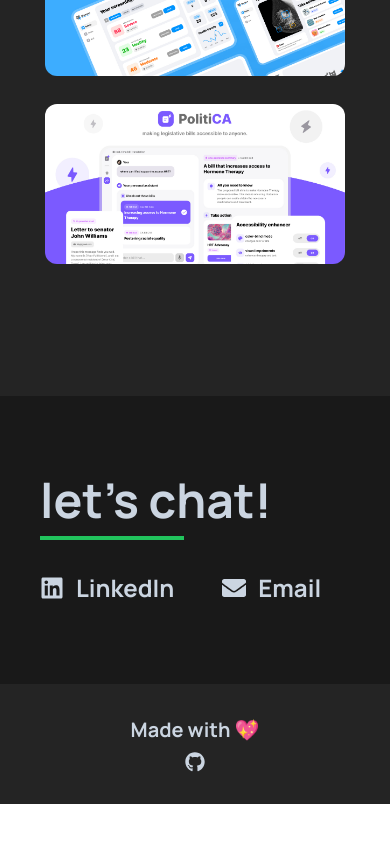
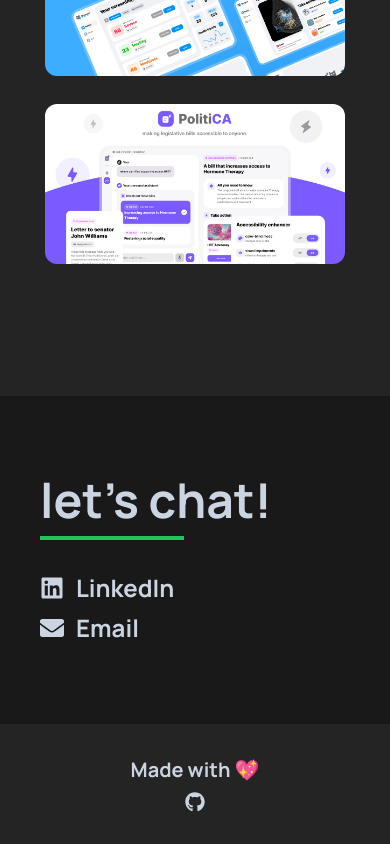
Before and after one commit to KevinWu098/website, a Next.js app: page / in a window 390 px wide. Shown: the part 1904-2748 px from the top of the page. Before the commit the page ends 2708 px from the top, so only its background shows below. Built offline with nearby package versions, Linux system fonts and the light colour scheme.

Commit message:
feat: more responsiveness

```diff
--- a/src/components/Header.tsx
+++ b/src/components/Header.tsx
@@ -34,7 +34,7 @@ const Header = () => {
         <>
             <nav
                 className={cn(
-                    "top-0 fixed inset-x-0 z-30 h-24 w-full flex bg-transparent font-bold text-lg",
+                    "top-0 fixed inset-x-0 z-30 h-24 w-full max-w-[100vw] flex bg-transparent font-bold text-lg",
                     showNav ? null : "opacity-0 pointer-events-none",
                     "transition-all duration-500",
                     scrollPos > 96
@@ -47,16 +47,17 @@ const Header = () => {
                         <div>
                             {/* <ThemeToggle /> */}
                             <Link href="#hero">
-                                <p
+                                <div
                                     data-aos="fade-down"
                                     data-aos-duration="1000"
                                     data-aos-once="true"
                                 >
-                                    @kevinwu098
-                                </p>
+                                    @
+                                    <p className="hidden md:flex">kevinwu098</p>
+                                </div>
                             </Link>
                         </div>
-                        <ul className="flex space-x-10">
+                        <ul className="flex space-x-5 md:space-x-10">
                             {/* <li
                                 data-aos="fade-down"
                                 data-aos-duration="1000"
--- a/src/components/contact/Contact.tsx
+++ b/src/components/contact/Contact.tsx
@@ -21,7 +21,7 @@ const Contact = () => {
                         </div>
                         <Separator className="w-36 h-1 bg-primary" />
                     </div>
-                    <div className="flex justify-start space-x-12 text-2xl md:text-4xl font-bold">
+                    <div className="flex flex-col xs:flex-row justify-start items-start text-left gap-y-2 xs:space-x-6 md:space-x-12 text-2xl md:text-4xl font-bold">
                         <Link
                             href="https://linkedin.com/in/kevinwu098"
                             referrerPolicy="no-referrer"
@@ -32,7 +32,7 @@ const Contact = () => {
                             data-aos-easing="ease-in-out"
                             data-aos-once="true"
                         >
-                            <div className="flex-center space-x-3 hover:scale-105">
+                            <div className="flex-center space-x-3 hover:scale-105 w-full">
                                 <FaLinkedin className="w-6 md:w-8 h-6 md:h-8 text-slate-300 bg-blend-lighten" />
                                 <p>LinkedIn</p>
                             </div>
@@ -47,7 +47,7 @@ const Contact = () => {
                             data-aos-easing="ease-in-out"
                             data-aos-once="true"
                         >
-                            <div className="flex-center space-x-3 hover:scale-105">
+                            <div className="flex-center space-x-3 hover:scale-105 w-full">
                                 <FaEnvelope className="w-6 md:w-7 h-6 md:h-7 text-slate-300 bg-blend-lighten" />
                                 <p>Email</p>
                             </div>
```
